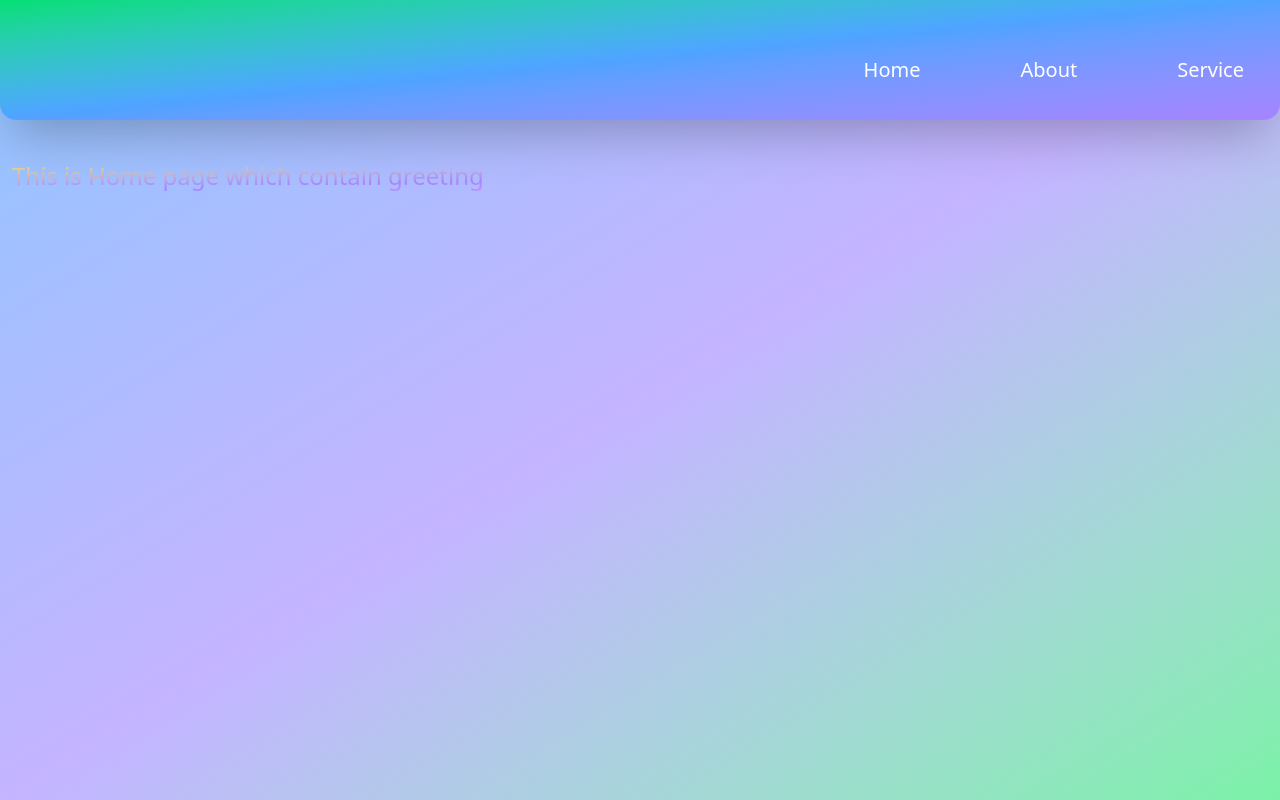
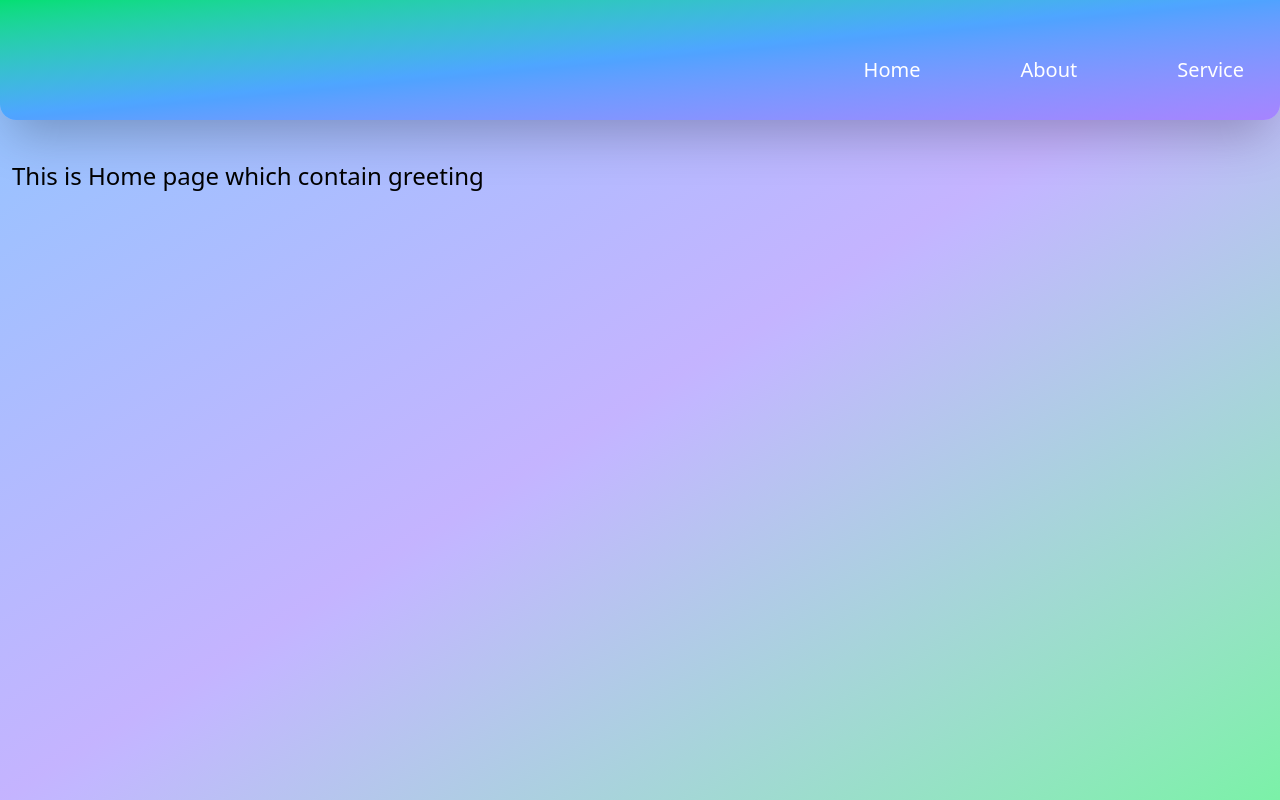
Before and after one commit to niyomugaboetiene/react-tr-guide-2.0, a React (Vite) app in the folder SWD5ROUTE/: page /home in a window 1280 px wide. Built offline with nearby package versions, Linux system fonts and the light colour scheme.

Commit message:
react: learning about navigation

```diff
--- a/SWD5ROUTE/src/routing/project/Home.jsx
+++ b/SWD5ROUTE/src/routing/project/Home.jsx
@@ -3,7 +3,7 @@ import React from "react";
 const HomePage = () => {
   return (
     <div className="mt-10 ms-3">
-        <p className="font-light text-2xl bg-gradient-to-tl from-purple-300 to-yellow-300 via-violet-400 bg-clip-text text-transparent">
+        <p className="font-light text-2xl">
             This is Home page which contain greeting
         </p>
     </div>
```
